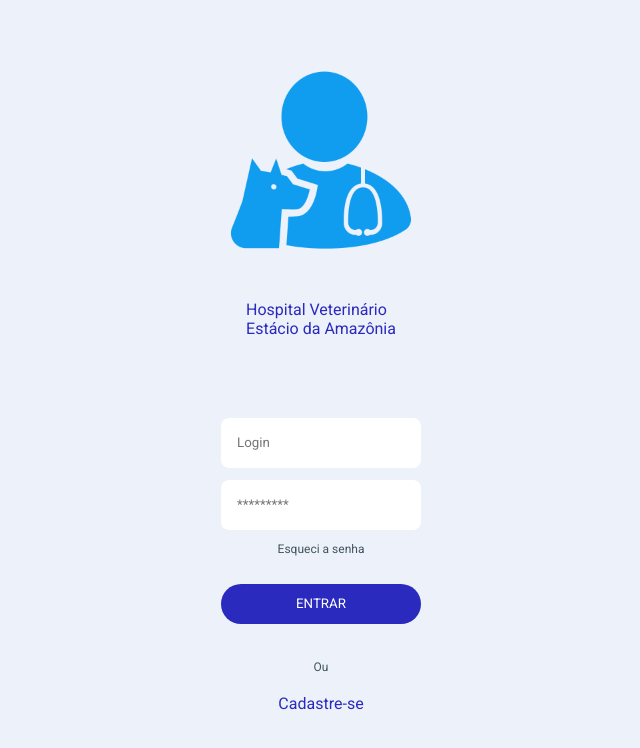
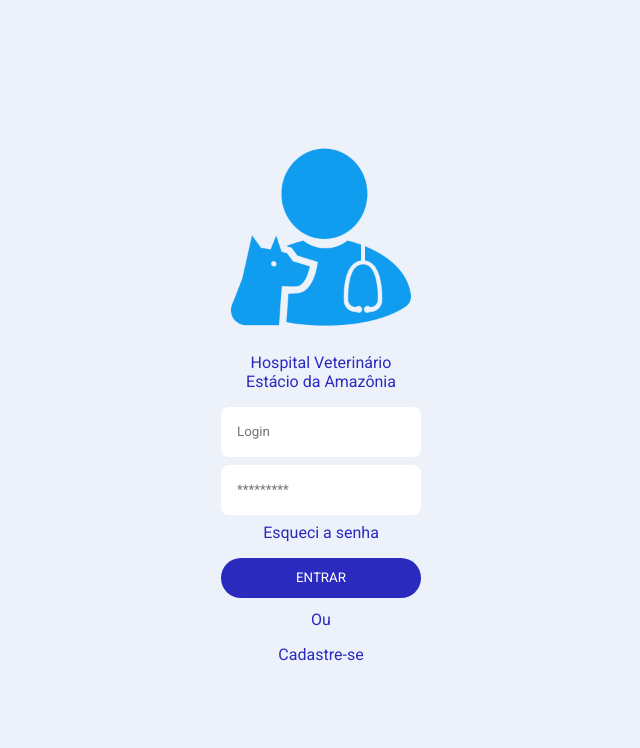
Before and after one commit to Samuelplim/veterinaria, a React (Create React App) app: page / in a window 1280 px wide. Shown: the top 748 px of the page, without its empty margins (319-959 px from the left). Built offline with nearby package versions, Linux system fonts and the light colour scheme.

Commit message:
Mudança total do projeto

```diff
--- a/src/screens/Home/index.tsx
+++ b/src/screens/Home/index.tsx
@@ -4,11 +4,7 @@
   return (
     <Container>
       <Menu>
-        <p>
-          Hospital Veterinário
-          <br />
-          Estácio da Amazônia
-        </p>
+        <p>Hospital Veterinário Estácio da Amazônia</p>
         <h3>Início</h3>
       </Menu>
       <WrapperSearch>
--- a/src/screens/Home/styles.ts
+++ b/src/screens/Home/styles.ts
@@ -9,6 +9,8 @@
   justify-content: center;
   align-items: center;
   background-color: var(--background);
+  p {
+  }
 `;
 export const Menu = styled.div`
   display: flex;
@@ -20,6 +22,9 @@
   background-color: var(--white);
   margin-bottom: 80px;
   font-size: 16px;
+  p {
+    text-align: center;
+  }
 `;
 export const WrapperSearch = styled.div`
   display: flex;
--- a/src/screens/SignIn/index.tsx
+++ b/src/screens/SignIn/index.tsx
@@ -4,7 +4,7 @@
 import { InputPrimary } from "../../components/InputPrimary";
 
 import logo from "../../assets/logo.png";
-import { Container, Img, Title, Link, LinkCadastro, Subtitle } from "./styles";
+import { Container, Img, Link } from "./styles";
 
 export function SignIn() {
   const history = useHistory();
@@ -12,17 +12,17 @@
   return (
     <Container>
       <Img src={logo} alt="Logo" />
-      <Title>
+      <p>
         Hospital Veterinário
         <br />
         Estácio da Amazônia
-      </Title>
+      </p>
       <InputPrimary type="text" name="Login" placeholder="Login" />
       <InputPrimary type="Password" name="Senha" placeholder="*********" />
       <Link href="#">Esqueci a senha</Link>
       <ButtonPrimary type="submit" children="ENTRAR" onClick={handleHomeGo} />
-      <Subtitle>Ou</Subtitle>
-      <LinkCadastro href="/Register">Cadastre-se</LinkCadastro>
+      <p>Ou</p>
+      <a href="/Register">Cadastre-se</a>
     </Container>
   );
 }
--- a/src/screens/SignIn/styles.ts
+++ b/src/screens/SignIn/styles.ts
@@ -6,35 +6,32 @@
   height: 100vh;
   justify-content: center;
   align-items: center;
-  background-color: var(--background);
   input {
-    margin-bottom: 12px;
+    margin-bottom: var(--Small-size);
+  }
+  p {
+    color: var(--primary);
+    margin-bottom: var(--Max-Size);
+    text-align: center;
+    font-size: var(--Max-Size);
+  }
+  button {
+    margin-bottom: var(--Medium-Size);
+  }
+  a {
+    color: var(--primary);
+    font-size: var(--Max-Size);
+    text-decoration: none;
   }
 `;
 export const Img = styled.img`
   height: 200px;
   width: auto;
-  margin-bottom: 40px;
-`;
-export const Title = styled.p`
-  color: var(--primary);
-  margin-bottom: 80px;
+  margin-bottom: var(--Max-Size);
 `;
 export const Link = styled.a`
   color: var(--text);
   font-size: 12px;
-  margin-bottom: 28px;
+  margin-bottom: var(--Max-Size);
   text-decoration: none;
 `;
-export const Subtitle = styled.p`
-  margin-top: 36px;
-  color: var(--text);
-  font-size: 12px;
-  margin-bottom: 20px;
-`;
-export const LinkCadastro = styled.a`
-  color: var(--primary);
-  font-size: 16px;
-  margin-bottom: 28px;
-  text-decoration: none;
-`;
--- a/src/styles/GlobalStyle.ts
+++ b/src/styles/GlobalStyle.ts
@@ -10,10 +10,12 @@
     outline: 0;
   }
   html, body,#root{
+    background-color: var(--background);
     height: 100vh;
   }
 
   :root{
+    //Colors
     --primary: #2A2ABE;
     --secondary: #2B56C6;
     --tertiary: #0C9EF3;
@@ -24,5 +26,10 @@
 
 
     --background: #EDF1FA;
+
+    //font sizes & espaços sizes
+    --Max-Size:16px;
+    --Medium-Size:12px;
+    --Small-size:8px;
   }
 `;
```
